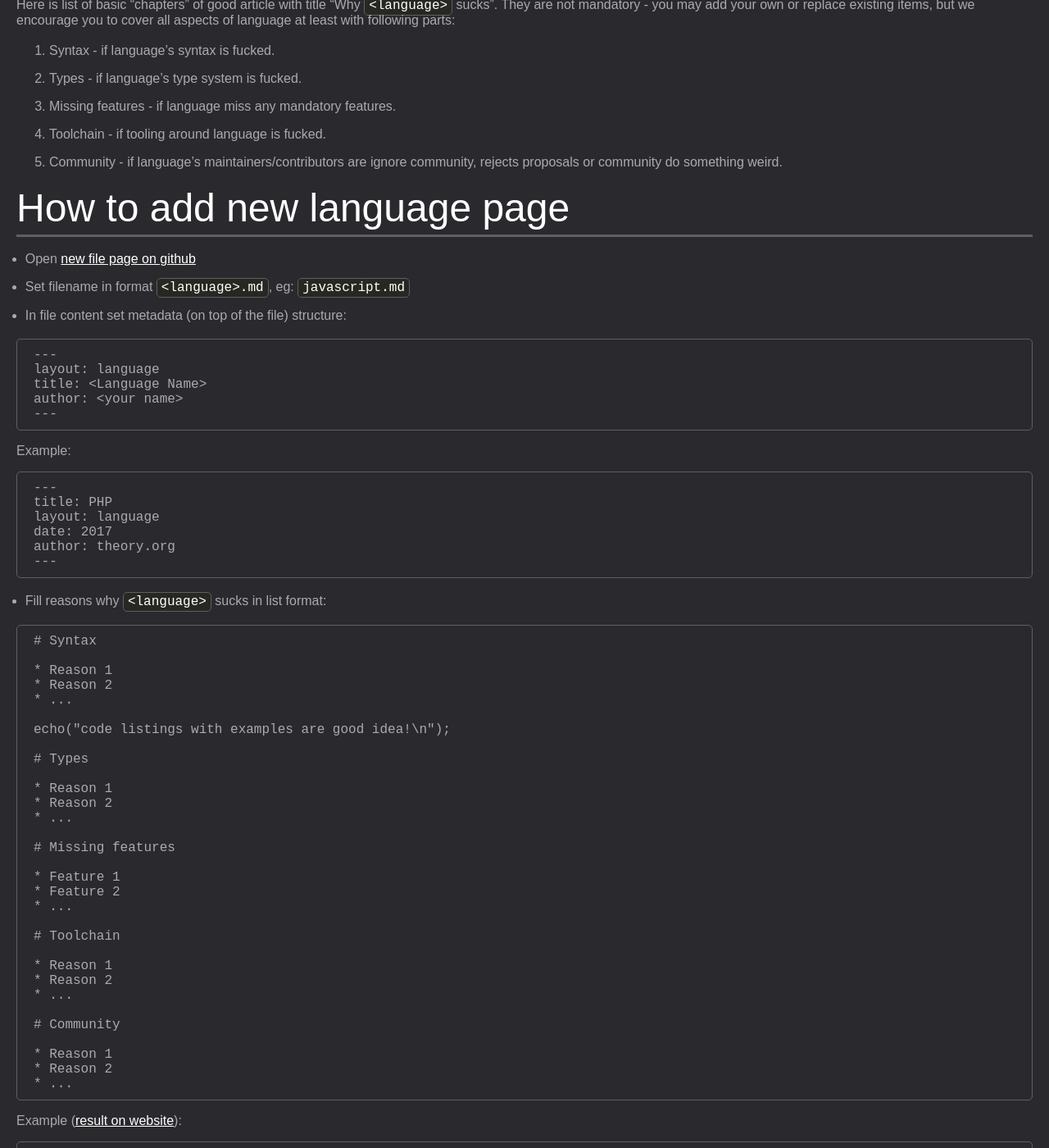
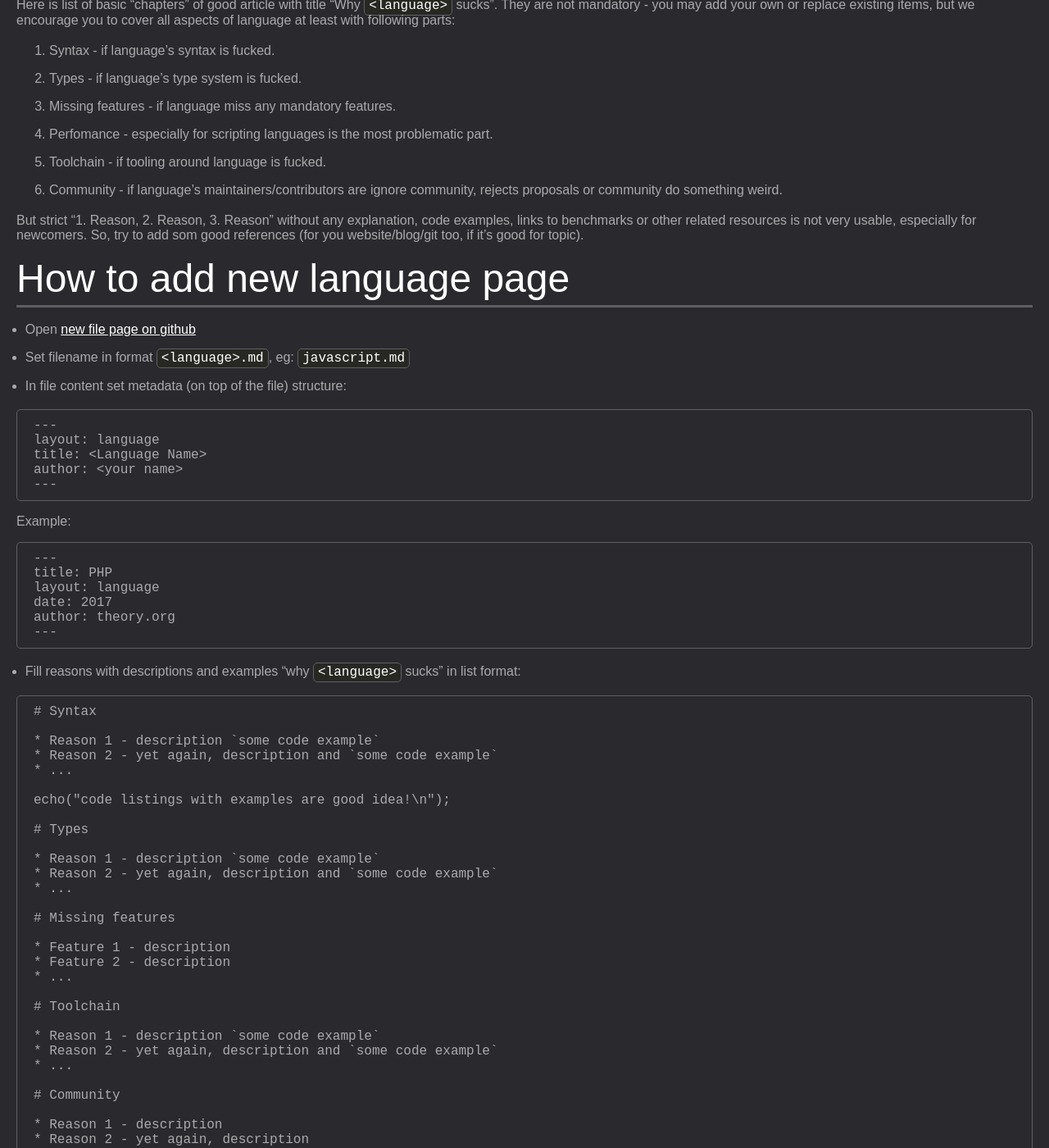
Before and after one commit to rakshazi/yourlanguagesucks.com, a Jekyll site: the page built from new.md, in a window 1280 px wide and 1400 px high, scrolled down 344 px. Shown: the whole window at 82% size. Built offline with Jekyll 4.4.1, drawn with Linux system fonts in a browser that asks for light colours.

Commit message:
updated "new" page with ideas of /u/ramzaby3xc

````diff
--- a/new.md
+++ b/new.md
@@ -16,8 +16,12 @@ of language at least with following parts:
 1. Syntax - if language's syntax is fucked.
 2. Types - if language's type system is fucked.
 3. Missing features - if language miss any mandatory features.
-4. Toolchain - if tooling around language is fucked.
-5. Community - if language's maintainers/contributors are ignore community, rejects proposals or community do something weird.
+4. Perfomance - especially for scripting languages is the most problematic part.
+5. Toolchain - if tooling around language is fucked.
+6. Community - if language's maintainers/contributors are ignore community, rejects proposals or community do something weird.
+
+But strict "1. Reason, 2. Reason, 3. Reason" without any explanation, code examples, links to benchmarks or other related resources
+is not very usable, especially for newcomers. So, try to add som good references (for you website/blog/git too, if it's good for topic).
 
 # How to add new language page
 
@@ -43,39 +47,39 @@ author: theory.org
 ---
 ```
 
-* Fill reasons why `<language>` sucks in list format:
+* Fill reasons with descriptions and examples "why `<language>` sucks" in list format:
 
 ```markdown
 # Syntax
 
-* Reason 1
-* Reason 2
+* Reason 1 - description `some code example`
+* Reason 2 - yet again, description and `some code example`
 * ...
 
 echo("code listings with examples are good idea!\n");
 
 # Types
 
-* Reason 1
-* Reason 2
+* Reason 1 - description `some code example`
+* Reason 2 - yet again, description and `some code example`
 * ...
 
 # Missing features
 
-* Feature 1
-* Feature 2
+* Feature 1 - description
+* Feature 2 - description
 * ...
 
 # Toolchain
 
-* Reason 1
-* Reason 2
+* Reason 1 - description `some code example`
+* Reason 2 - yet again, description and `some code example`
 * ...
 
 # Community
 
-* Reason 1
-* Reason 2
+* Reason 1 - description
+* Reason 2 - yet again, description
 * ...
 ```
 
````
